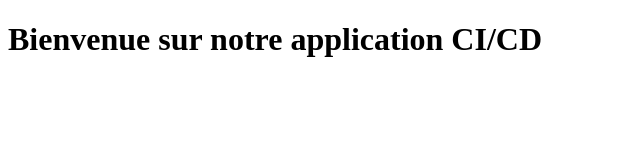
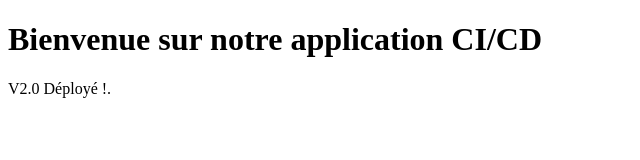
Before and after one commit to alexandre-kegresse/gtacd, a plain HTML site: page app/index.html in a window 1280 px wide. Shown: the whole page, without its empty margins (0-640 px from the left). Drawn offline with Linux system fonts and the light colour scheme.

Commit message:
feat(job7): deploiment version 2.0

```diff
--- a/app/index.html
+++ b/app/index.html
@@ -7,5 +7,8 @@
 <body>
     <h1>Bienvenue sur notre application CI/CD</h1>
     <!-- Généré en août 2026 -->
+     <footer>
+        <p>V2.0 Déployé !.</p>
+    </footer>
 </body>
 </html>
```
